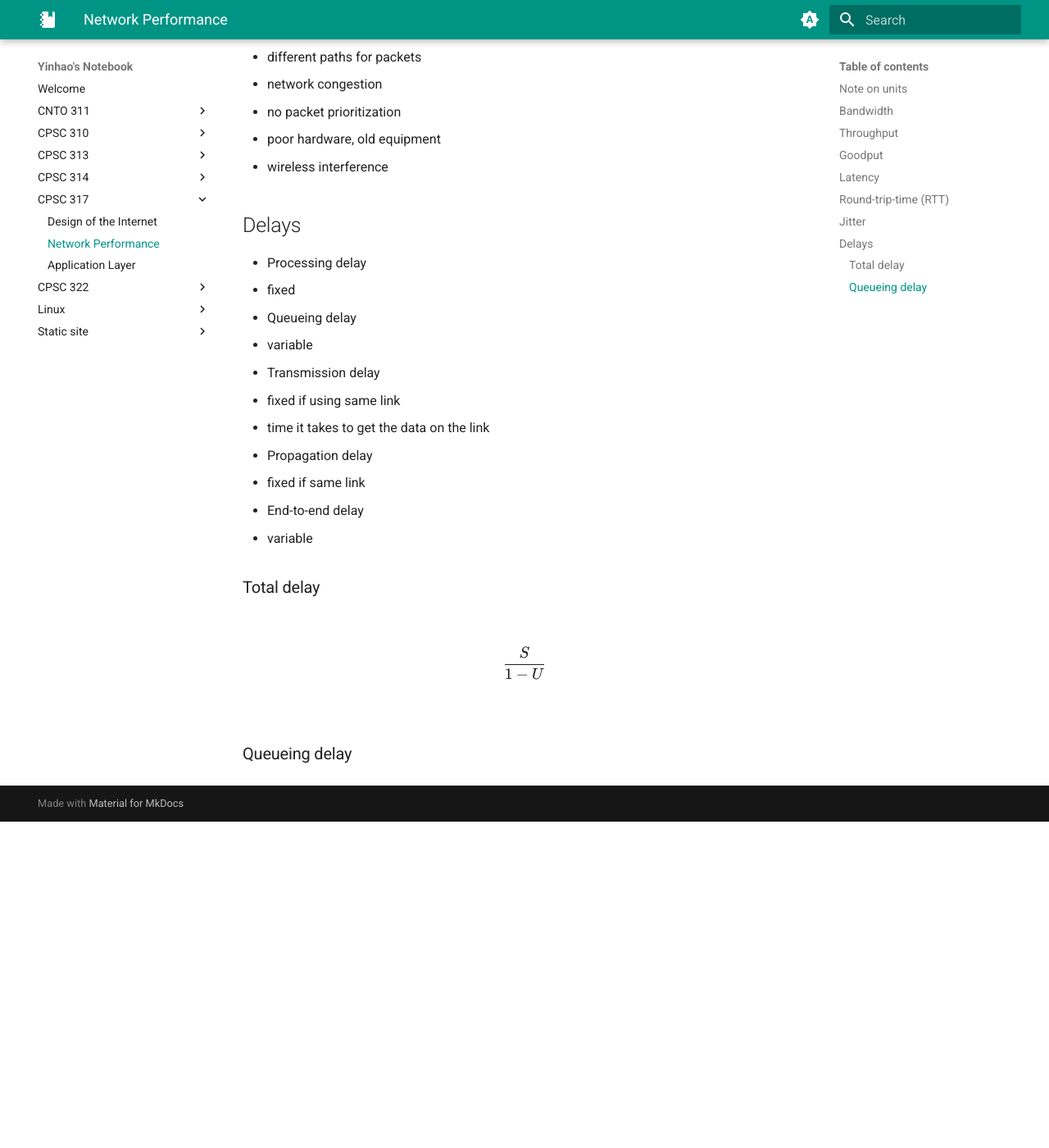
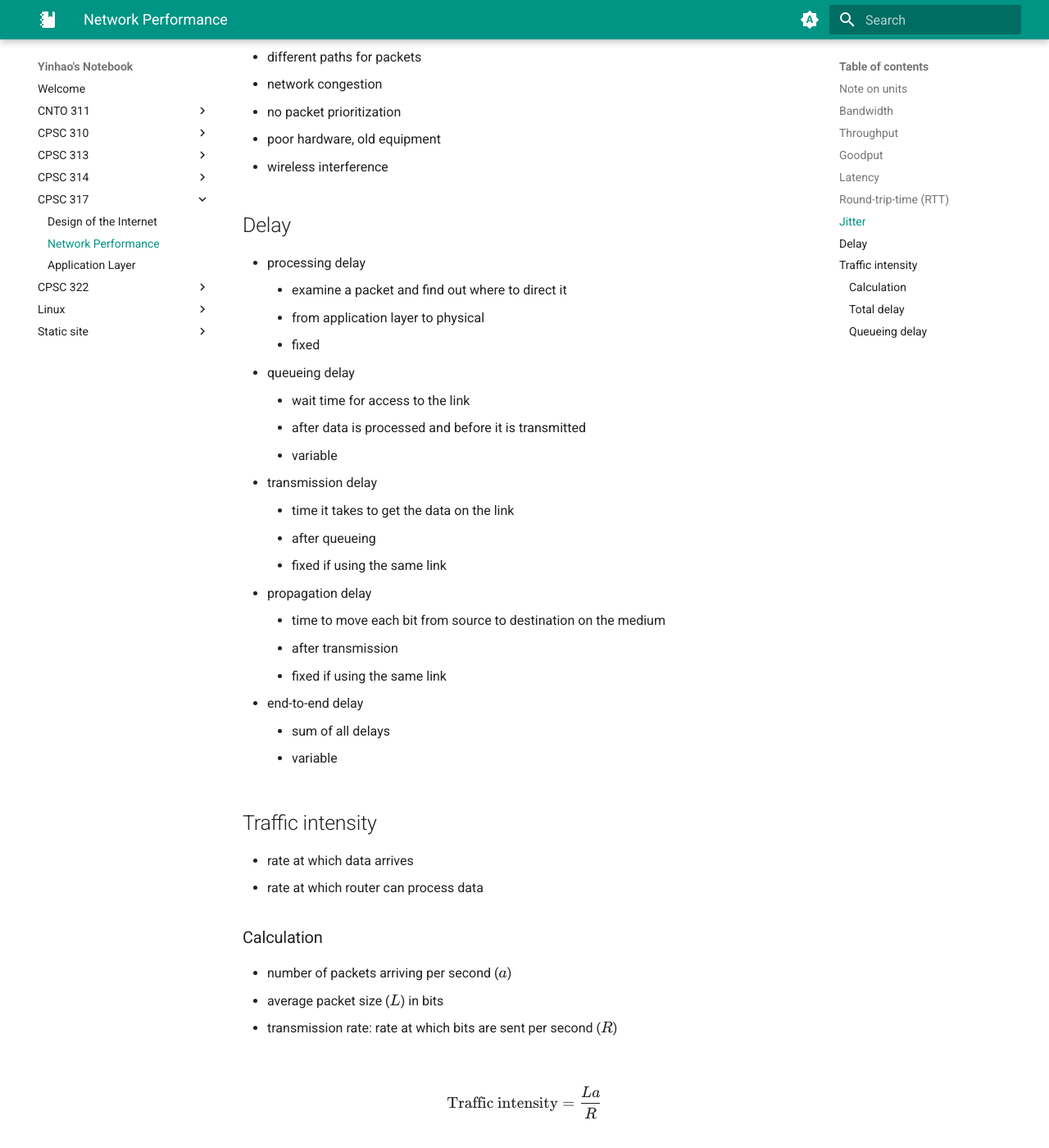
Before and after one commit to yinhao-f/notes, an MkDocs documentation site: the page built from docs/CPSC-317/2-network-performance.md, in a window 1280 px wide and 1400 px high, scrolled down 1651 px. Shown: the whole window at 82% size. Built offline with MkDocs 1.6.1 and Material for MkDocs 9.7.7, drawn with Linux system fonts in a browser that asks for light colours; before the commit the page ends 2653 px from its top, so only the background shows below that; some of the changed text lies outside the part shown.

Commit message:
CPSC 317 notes

```diff
--- a/docs/CPSC-317/2-network-performance.md
+++ b/docs/CPSC-317/2-network-performance.md
@@ -12,9 +12,9 @@ Metrics
 ## Note on units
 
 - Data size: bytes, B, KB, MB, GB
-    - K = $2^10$
-    - M = $2^20$
-    - G = $2^30$
+    - K = $2^{10}$
+    - M = $2^{20}$
+    - G = $2^{30}$
 - Data rate: bits per second, bps, Kbps, Mbps
     - K = $10^3$
     - M = $10^6$
@@ -45,7 +45,7 @@ Delay from data being sent to data being received
 Latency for sending something and receiving something back
 
 - easier to compute than one-way latency
-- `ping`, `traceroute` reports RTT
+- `ping` and `traceroute` report RTT
 
 ## Jitter
 
@@ -59,19 +59,40 @@ Causes:
 - poor hardware, old equipment
 - wireless interference
 
-## Delays
+## Delay
 
-- Processing delay
-  - fixed
-- Queueing delay
-  - variable
-- Transmission delay
-  - fixed if using same link
-  - time it takes to get the data on the link
-- Propagation delay
-  - fixed if same link
-- End-to-end delay
-  - variable
+- processing delay
+    - examine a packet and find out where to direct it
+    - from application layer to physical
+    - fixed
+- queueing delay
+    - wait time for access to the link
+    - after data is processed and before it is transmitted
+    - variable
+- transmission delay
+    - time it takes to get the data on the link
+    - after queueing
+    - fixed if using the same link
+- propagation delay
+    - time to move each bit from source to destination on the medium
+    - after transmission
+    - fixed if using the same link
+- end-to-end delay
+    - sum of all delays
+    - variable
+
+## Traffic intensity
+
+- rate at which data arrives
+- rate at which router can process data
+
+### Calculation
+
+- number of packets arriving per second ($a$)
+- average packet size ($L$) in bits
+- transmission rate: rate at which bits are sent per second ($R$)
+
+$$ \text{Traffic intensity} = \frac {La} {R} $$
 
 ### Total delay
 
```
